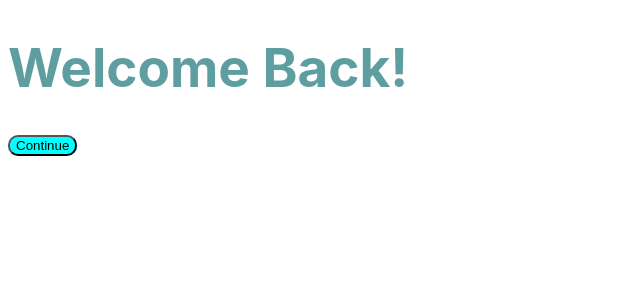
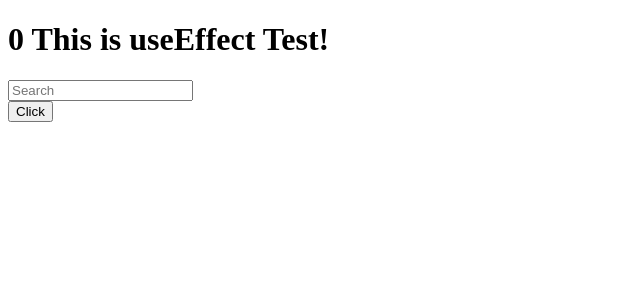
Before and after one commit to rlaclghks123/practice_react_forBeginner, a React (Create React App) app in the folder react_for_beginner/: page / in a window 1280 px wide. Shown: the top 300 px of the page, without its empty margins (0-640 px from the left). Built offline with nearby package versions, Linux system fonts and the light colour scheme.

Commit message:
useEffect
한번만 실행하도록 하기. 예를들어 api호출이나, 중요한 코드 같은경우에 사용할수있다.

```diff
--- a/react_for_beginner/src/App.js
+++ b/react_for_beginner/src/App.js
@@ -1,11 +1,29 @@
-import Button from "./Button";
-import styles from "./App.module.css";
+import { useState, useEffect } from "react";
+
 
 function App() {
+  const [value, setValue] = useState(0);
+  const [keyword, setKeyword] = useState("");
+  function onClick() {
+    setValue((prev) => prev + 1);
+  }
+  function onChagne(event) {
+    setKeyword(event.target.value);
+  }
+  console.log("This render is always");
+
+  useEffect(() => {
+    console.log("This render is one time")
+  }, [])
+
+
   return (
     <div>
-      <h1 className={styles.title}>Welcome Back!</h1>
-      <Button text="Continue" />
+      <h1> {value} This is useEffect Test!</h1>
+      <input value={keyword} placeholder="Search" onChange={onChagne}></input>
+      <div>
+        <button onClick={onClick}>Click</button>
+      </div>
     </div>
   );
 }
```
